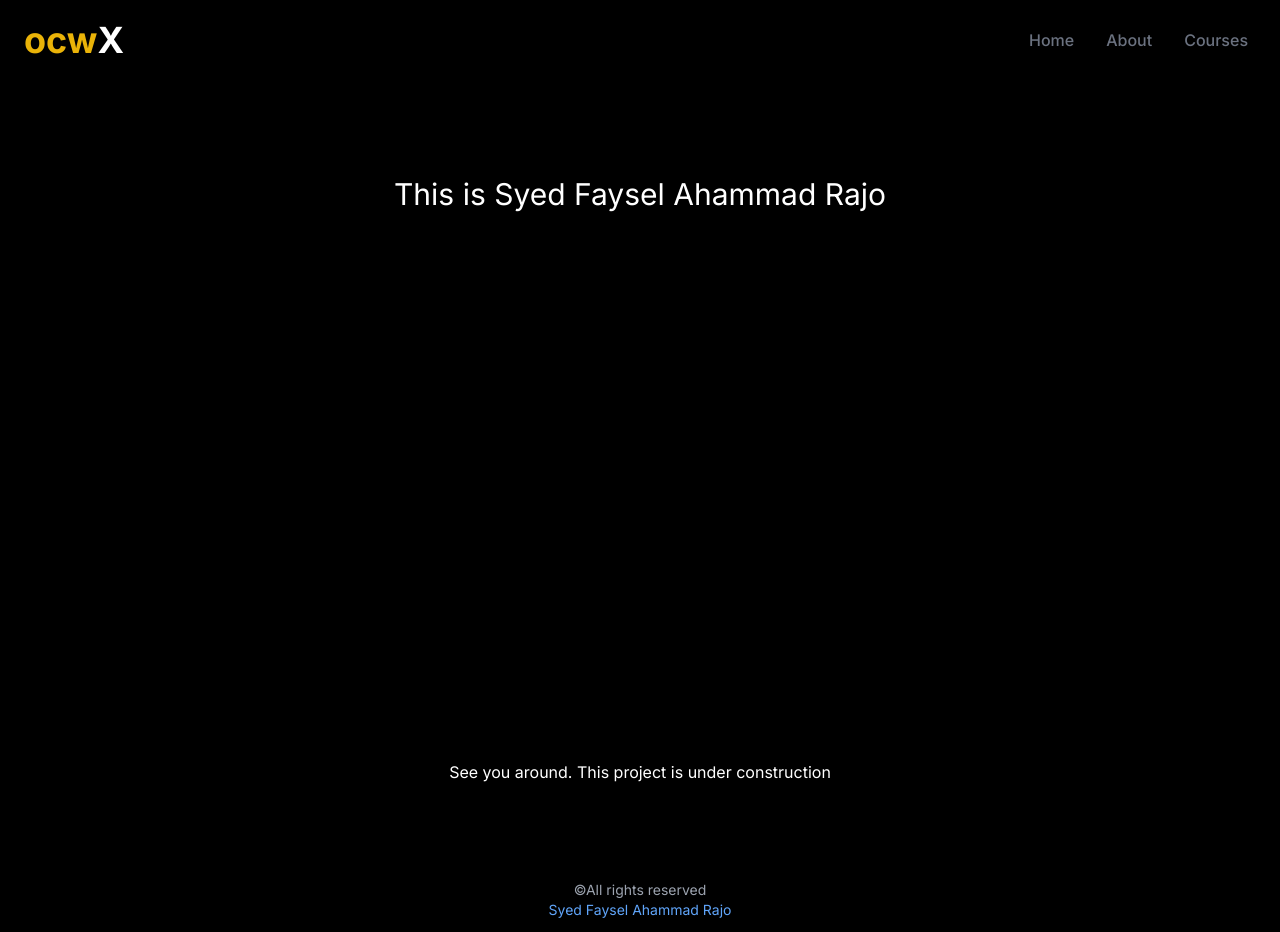
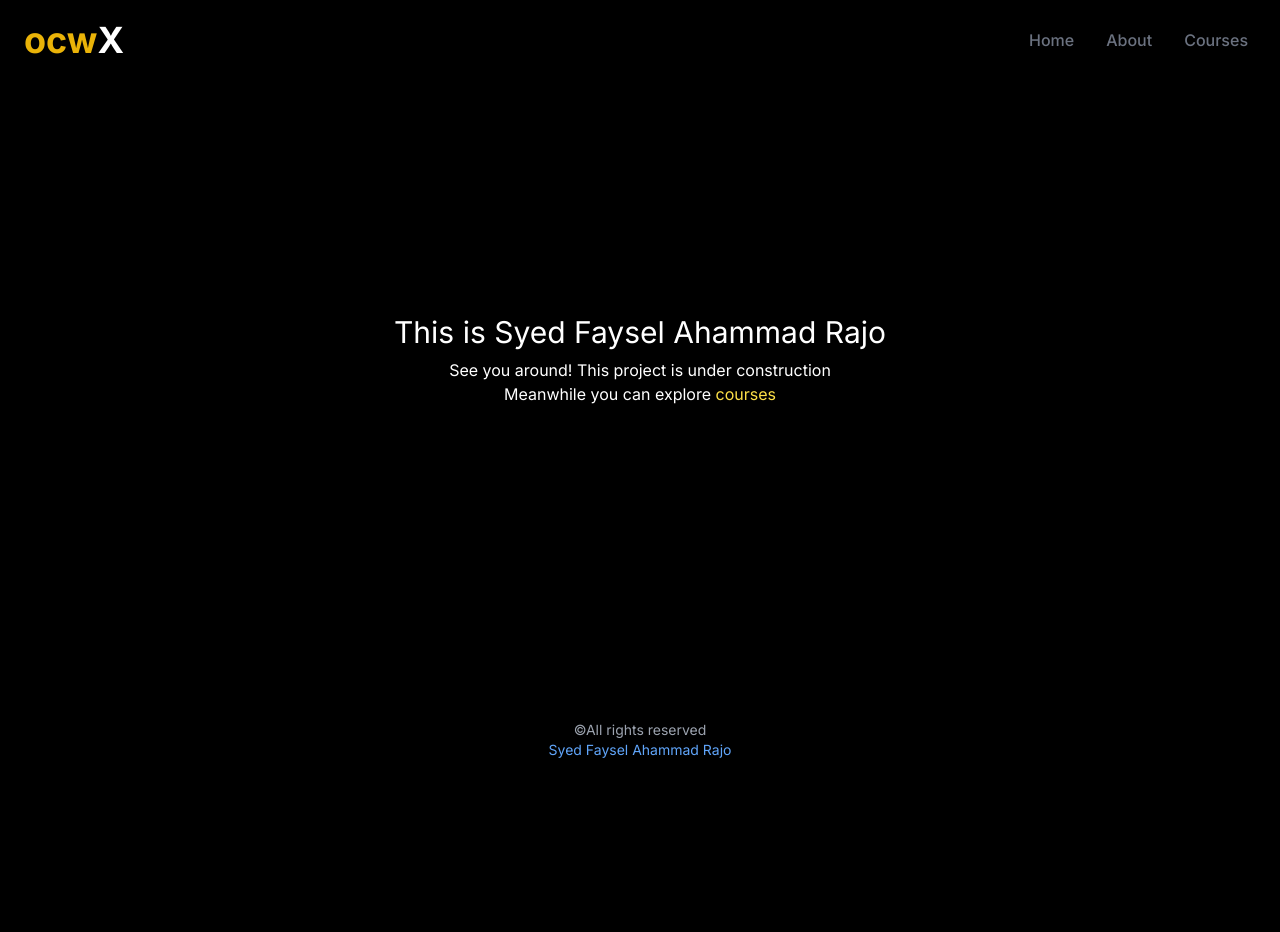
Before and after one commit to syedfaysel/OpenCourseWare, a Next.js app: page /about-author in a window 1280 px wide. After the commit the page ends 800 px from the top, so only its background shows below. Built offline with nearby package versions, Linux system fonts and the light colour scheme.

Commit message:
videoplayer&some ui updates

```diff
--- a/src/app/about-author/page.tsx
+++ b/src/app/about-author/page.tsx
@@ -1,8 +1,10 @@
+import Link from 'next/link';
 export default function Home() {
   return (
-    <main className="flex min-h-screen flex-col items-center justify-between p-24">
-      <h1 className="text-3xl">This is Syed Faysel Ahammad Rajo</h1>
-      <p>See you around. This project is under construction</p>
+    <main className="flex min-h-[70vh] flex-col items-center justify-center">
+      <h1 className="text-3xl mb-2">This is Syed Faysel Ahammad Rajo</h1>
+      <p>See you around! This project is under construction</p>
+      <p>Meanwhile you can explore <span><Link href='/coures' className='text-yellow-300'>courses</Link></span></p>
     </main>
   );
 }
--- a/src/app/components/Videoplayer.tsx
+++ b/src/app/components/Videoplayer.tsx
@@ -4,6 +4,8 @@ import { useState } from "react";
 import { FaPlay } from "react-icons/fa";
 
 const Videoplayer = ({ videos }: any) => {
+
+
   const [src, setSrc] = useState(videos[0].link);
 
   const handleSrcClick = (link: string) => {
@@ -13,9 +15,8 @@ const Videoplayer = ({ videos }: any) => {
   return (
     <div>
       {/* video player iframe */}
-      <div className="max-w-screen-lg mx-4 parent_wrapper rounded-md  shadow-lg shadow-yellow-300">
+      <div className="max-w-screen-lg mx-4 parent_wrapper rounded-md shadow-md shadow-yellow-300">
         <div className="wrapper rounded-md mt-8">
-
           <iframe
             className="rounded-xl"
             src={src}
@@ -27,21 +28,28 @@ const Videoplayer = ({ videos }: any) => {
 
       {/* tutorials */}
       <div className="flex flex-col items-center">
-        <h3 className="text-2xl font-bold text-yellow-300 mt-5">Tutorials</h3>
+        <h3 className="text-2xl font-bold text-yellow-300 mt-7">Tutorials</h3>
         <div className="grid grid-cols-1 gap-4 md:grid-cols-3 my-3 place-items-center p-3">
           {videos.map((video: any) => {
             return (
               <div
                 key={video.link}
-                className="flex flex-col gap-3 bg-purple-100 h-32 p-3 w-full md:max-w-96 m-2 rounded place-items-center  shadow"
+                className={`flex flex-col bg-gray-800 gap-4 h-auto p-4 w-full md:max-w-96 m-2 rounded-lg place-items-center  shadow-md shadow-yellow-300 hover:bg-gray-900 transition ease-in-out duration-200`}
               >
-                <p className="text-blue-800">{video.title}</p>
+                <p className="text-blue-300 font-bold">
+                  {video.title} <br></br>
+                  <span className="text-yellow-400 text-sm">{`${
+                    video.editorsPick ? "[Editors Pick]" : ""
+                  }`}</span>
+                </p>
+                <p>{video.author || ""}</p>
                 <button
-                  className="bg-gray-800 w-16 h-10  rounded-lg text-white font-bold hover:bg-red-600 transition ease-in-out duration-200"
+                  className=" text-gray-100 font-bold bg-gray-600 px-3 py-2 rounded-lg hover:bg-red-600 transition ease-in-out duration-200"
                   onClick={() => {
                     setSrc(video.link);
                   }}
                 >
+                  {"Play  "}
                   <FaPlay className="inline-block" />
                 </button>
               </div>
--- a/src/app/globals.css
+++ b/src/app/globals.css
@@ -23,6 +23,7 @@
 }
 
 body {
+  margin: auto;
   color: rgb(var(--foreground-rgb));
   background: linear-gradient(to bottom,
       transparent,
--- a/src/app/layout.tsx
+++ b/src/app/layout.tsx
@@ -18,7 +18,7 @@ export default function RootLayout({
 }>) {
   return (
     <html lang="en">
-      <body className={inter.className} >
+      <body className={`${inter.className} max-w-screen-xl`}>
         <Navbar />
         <div className="min_height">
           {children}
```
